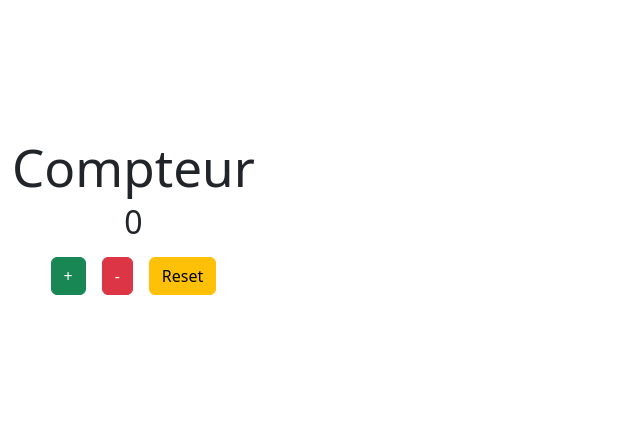
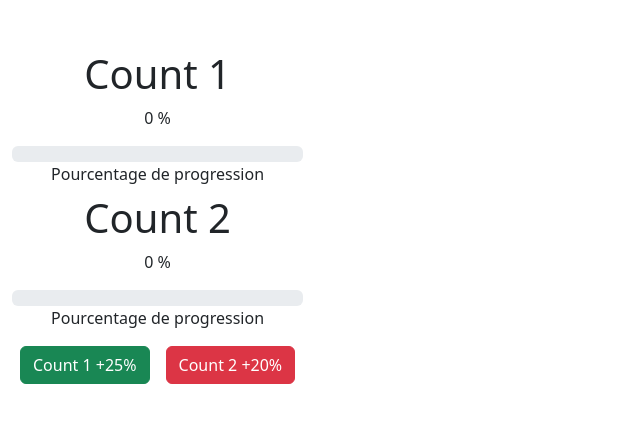
Before and after one commit to M-BEDH/HooksProject, a React (Vite) app in the folder hooksproject/: page / in a window 1280 px wide. Shown: the part 203-626 px from the top of the page, without its empty margins (0-640 px from the left). Built offline with nearby package versions, Linux system fonts and the light colour scheme.

Commit message:
Hook callBack

```diff
--- a/hooksproject/src/App.jsx
+++ b/hooksproject/src/App.jsx
@@ -1,12 +1,70 @@
-import Count from "./components/Count";
+import Button from "./components/Button";
+import { useState, useCallback } from "react";
+import ProgressBar from "./components/ProgressBar";
 
 function App() {
 
-    return (
-        <div className="container text-center mt-5">
-           <Count />
-        </div>
-    )
+  const [countOne, setCountOne] = useState({
+    value: 0,
+    btnColor: "success",
+    increment: 25,
+  });
+
+
+  const [countTwo, setCountTwo] = useState({
+    value: 0,
+    btnColor: "danger",
+    increment: 20,
+  });
+
+const incrementCountOne = useCallback((val) => {
+  countOne.value < 100 && setCountOne({...countOne, value: countOne.value + val });
+}, [countOne]);
+
+
+  // const incrementCountOne = useCallback(() => {
+  //   setCountOne((state) =>
+  //     state.value < 100 ? { ...state, value: state.value + state.increment } : state
+  //   );
+  // }, []);
+
+
+   const incrementCountTwo = useCallback((val) => {
+  countTwo.value < 100 && setCountTwo({...countTwo, value: countTwo.value + val });
+}, [countTwo]);
+
+
+  // const incrementCountTwo = useCallback(() => {
+  //   setCountTwo((state) =>
+  //     state.value < 100 ? { ...state, value: state.value + state.increment } : state
+  //   );
+  // }, []);
+
+
+
+
+  return (
+    <div className="container text-center mt-5">
+      <ProgressBar
+        text="Count 1"
+        count={countOne.value}
+        bgColor={countOne.btnColor}
+      />
+
+      <ProgressBar
+        text="Count 2"
+        count={countTwo.value}
+        bgColor={countTwo.btnColor}
+      />
+
+      <Button btnColor={countOne.btnColor} handleClick={incrementCountOne}>
+        Count 1 +{countOne.increment}%
+      </Button>
+      <Button btnColor={countTwo.btnColor} handleClick={incrementCountTwo}>
+        Count 2 +{countTwo.increment}%
+      </Button>
+    </div>
+  );
 }
 
-export default App
+export default App;
--- /dev/null
+++ b/hooksproject/src/components/Button.jsx
@@ -0,0 +1,9 @@
+
+function Button({ handleClick, btnColor, children }) {
+  return (
+    <button onClick={handleClick} className={`btn btn-${btnColor} m-2`}>
+      {children}
+    </button>
+  );
+}
+export default Button;
--- /dev/null
+++ b/hooksproject/src/components/ProgressBar.jsx
@@ -0,0 +1,21 @@
+import React from "react";
+
+const ProgressBar = React.memo(function ProgressBar({ text, count, bgColor }) {
+
+  const progress = { width: `${count}%`, backgroundColor: bgColor };
+  return (
+    <div>
+      <p className="h1">{text} </p>
+      <p>{count} %</p>
+      <div className="progress">
+        <div
+          className={`progress-bar progress-bar-striped bg-${bgColor}`}
+          role="progressbar"
+          style={progress}
+        ></div>
+      </div>
+      <p className="text-2xl font-bold mb-2">Pourcentage de progression</p>
+    </div>
+  );
+});
+export default ProgressBar;
```
Also changed, not shown: hooksproject/src/AppOld4.jsx (added, +12 -0 lines).
